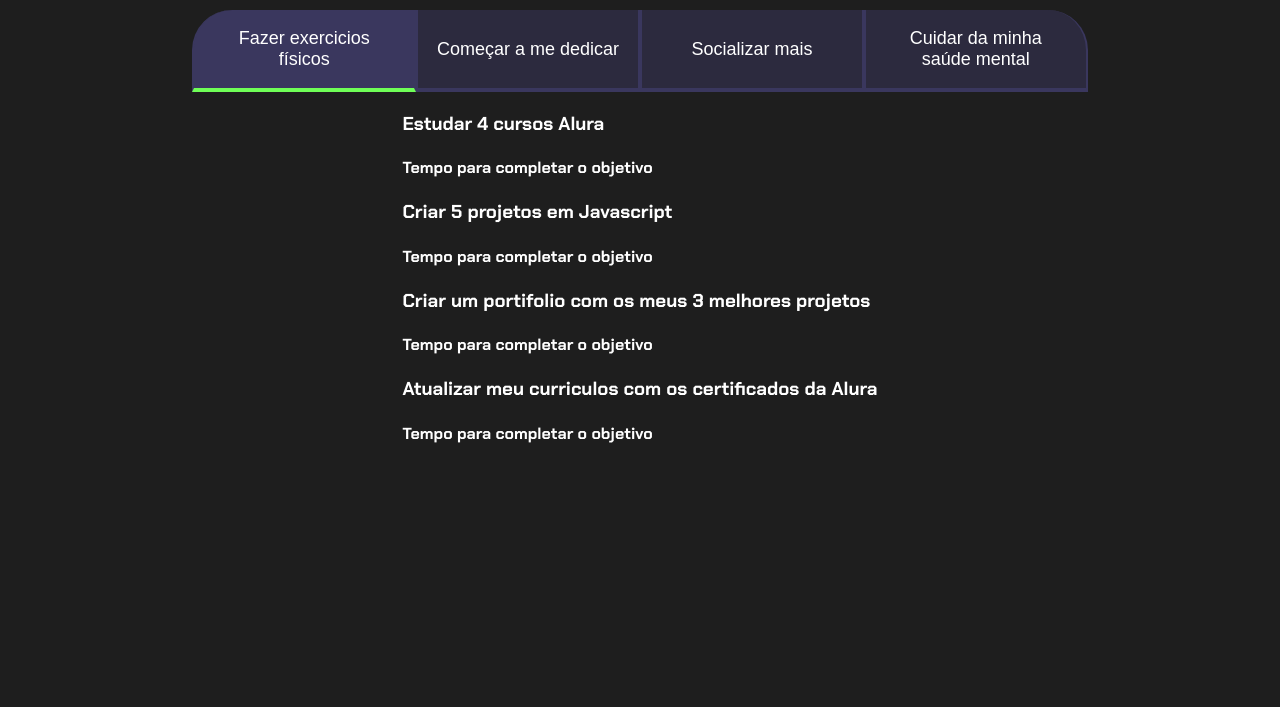
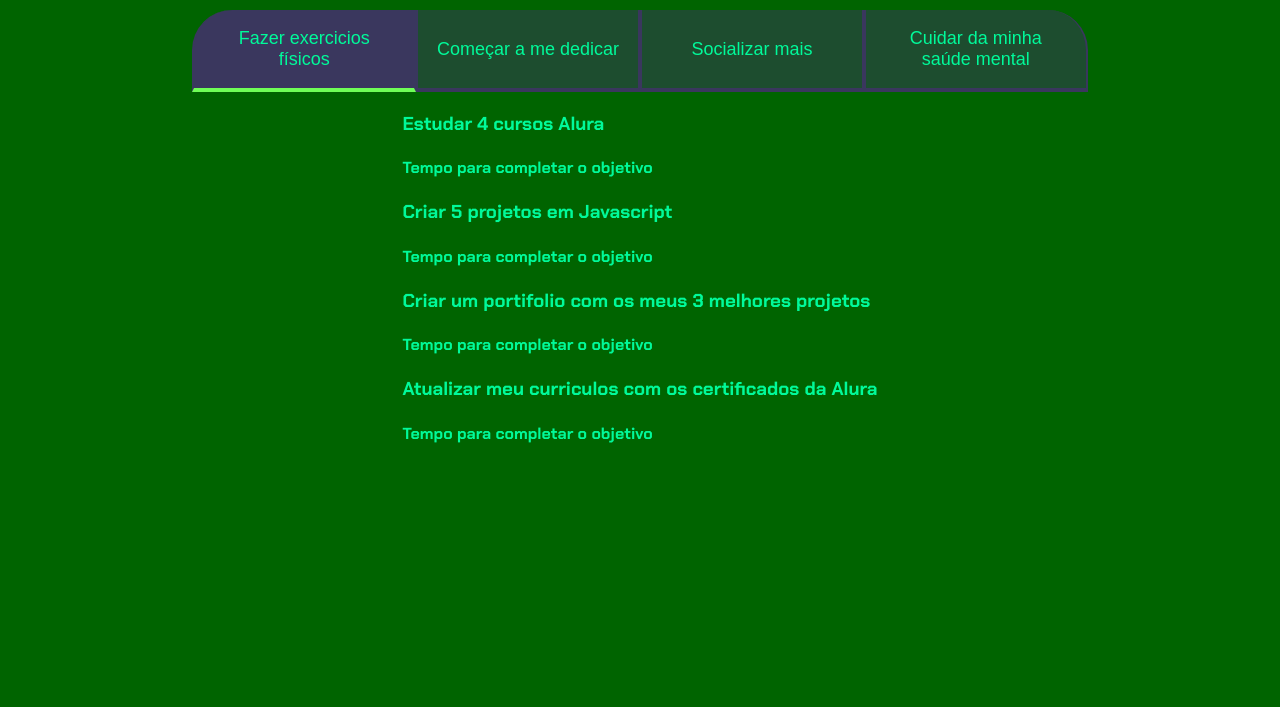
Before and after one commit to joaolopescruz/javascript-projetos-de-vida., a plain HTML site: page index.html in a window 1280 px wide. Shown: the part 93-800 px from the top of the page. Drawn offline with Linux system fonts and the light colour scheme.

Commit message:
Update style.css

```diff
--- a/style.css
+++ b/style.css
@@ -1,9 +1,9 @@
 @import url('https://fonts.googleapis.com/css2?family=Chakra+Petch:wght@400;700&display=swap');
 
 :root {
-    --cor-de-fundo: #1E1E1E;
+    --cor-de-fundo: #006400;
     --verde: #6FFF57;
-    --branco: #FFFFFF;
+    --branco: #00FA9A;
     --botao-ativo: #3A375E;
     --botao-inativo: rgba(58, 55, 94, 0.5);
     --texto-fundo: rgba(58, 55, 94, 0.3);
```
